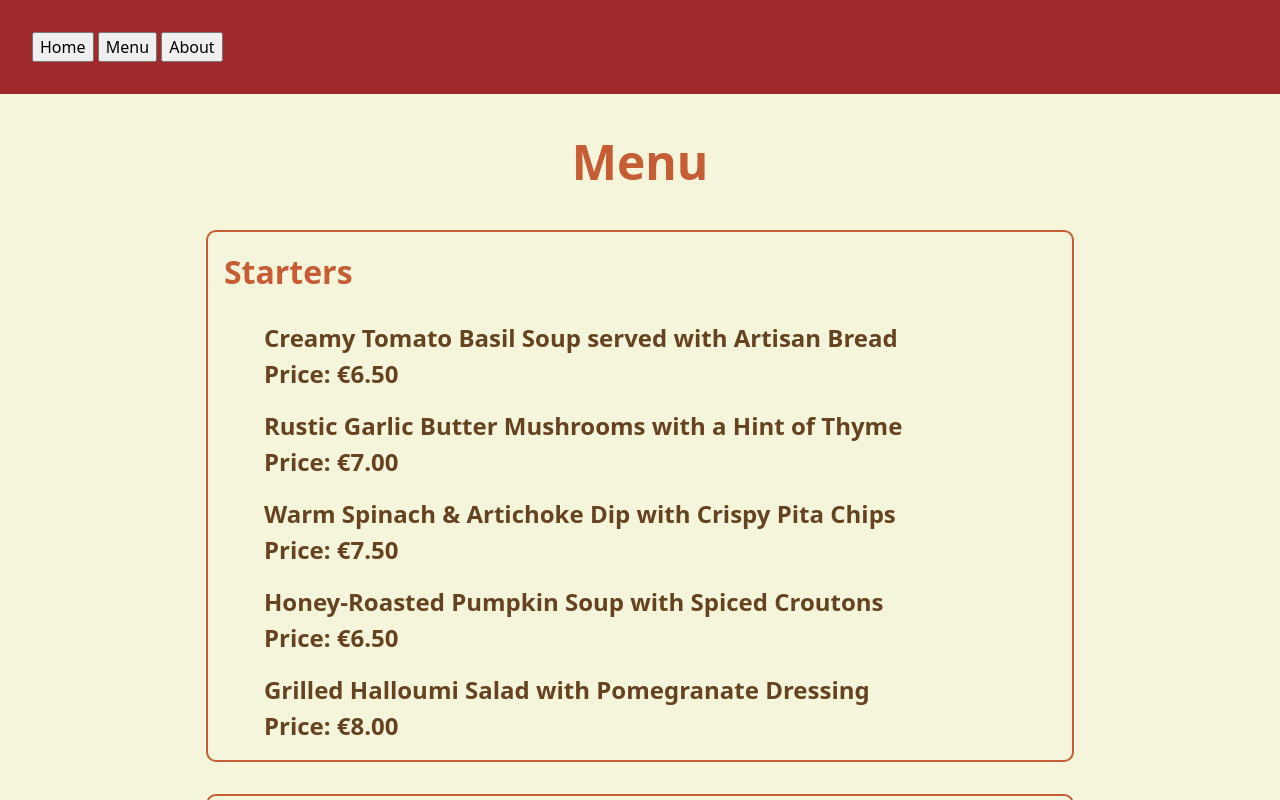
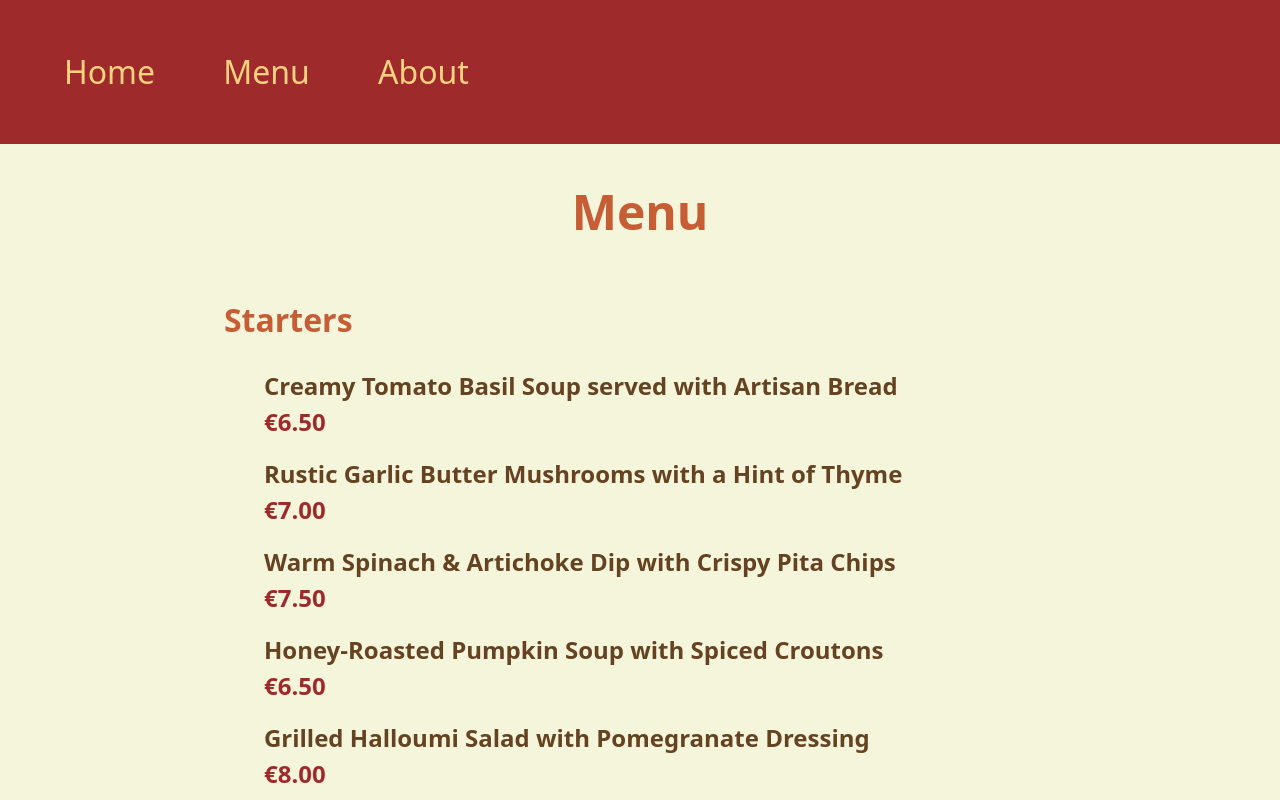
Before and after one commit to V1IRuZ/restaurant, a website built with webpack: page src/template.html in a window 1280 px wide. Both pictures are taken after a click on the button "Menu". Shown: the top 800 px of the page. Built offline with nearby package versions, Linux system fonts and the light colour scheme.

Commit message:
Edit tab buttons
The tab button styles were modified to match the color theme. In addition, the color of the portion pricing was modified and some text was removed.

```diff
--- a/src/menu.js
+++ b/src/menu.js
@@ -14,7 +14,7 @@ export function menuLoad() {
             const foodPrice = document.createElement("p");
 
             foodName.textContent = `${item.food}`;
-            foodPrice.textContent = `Price: ${item.price}`;
+            foodPrice.textContent = `${item.price}`;
 
             itemLi.appendChild(foodName);
             itemLi.appendChild(foodPrice);
--- a/src/styles.css
+++ b/src/styles.css
@@ -56,10 +56,24 @@ body {
     background-color: var(--beige);
 }
 
+/* Header---------------------------------------------------------- */
+
 header {
     padding: 2em;
     background-color: var(--red);
 }
+
+header button {
+  padding: 0.5em 1em;
+  font-size: 2rem;
+  outline: none;
+  color: var(--yellow);
+  background-color: var(--red);
+  border-style: none;
+  cursor: pointer;
+}
+
+/* Content div------------------------------------------------------- */
 
 #content {
     display: flex;
@@ -130,8 +144,6 @@ header {
 }
 
 .menu div {
-  border: 2px solid var(--orange);
-  border-radius: 10px;
   padding: 1em;
 }
 
@@ -152,6 +164,10 @@ header {
   font-size: 1.5rem;
   font-weight: 900;
 }
+
+.menu li > p + p {
+  color: var(--red);
+}
 /* Starters section */
 
 
```
